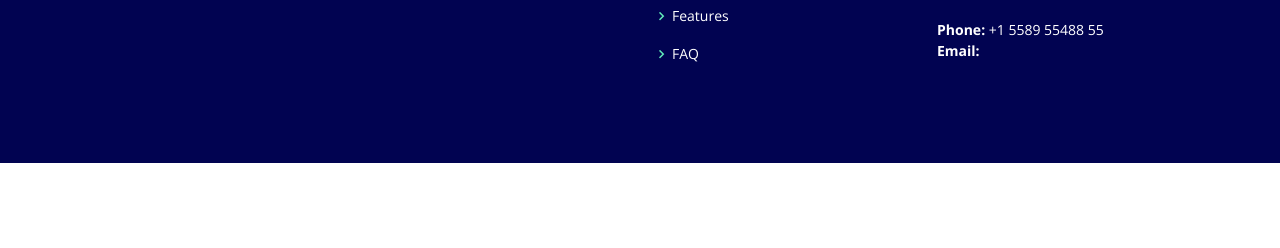
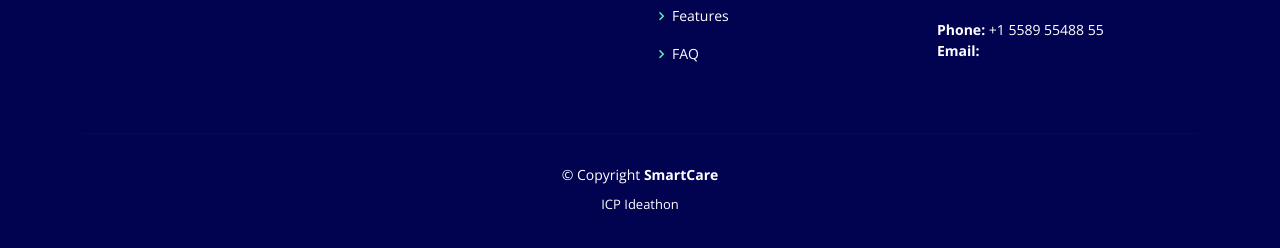
Before and after one commit to TSHSavera/Gitforce_ICP, a plain HTML site: page src/index.html in a window 1280 px wide. Shown: the part 6340-6588 px from the top of the page. Before the commit the page ends 6503 px from the top, so only its background shows below. Drawn offline with nearby package versions, Linux system fonts and the light colour scheme; a web font is replaced by a local one.

Commit message:
Add footer

```diff
--- a/src/index.html
+++ b/src/index.html
@@ -448,6 +448,15 @@
             </div>
         </div>
 
+        <div class="container">
+            <div class="copyright">
+                &copy; Copyright <strong><span>SmartCare</span></strong>
+            </div>
+            <div class="credits">
+                <p>ICP Ideathon</p>
+            </div>
+        </div>
+
     </footer>
 
 
```
